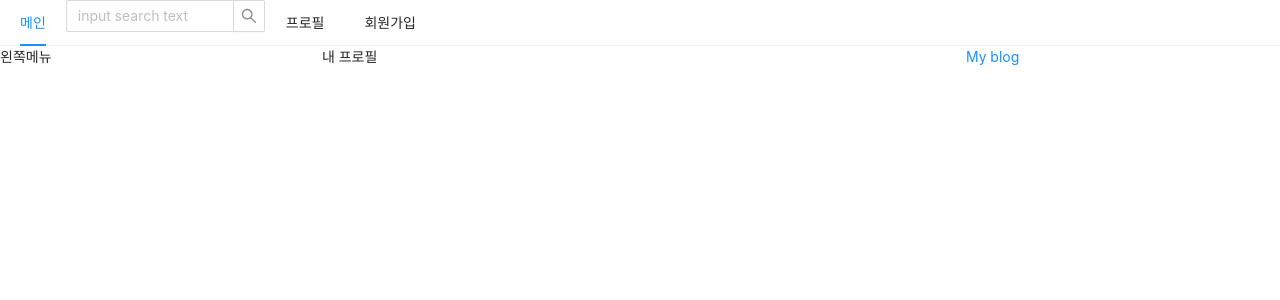
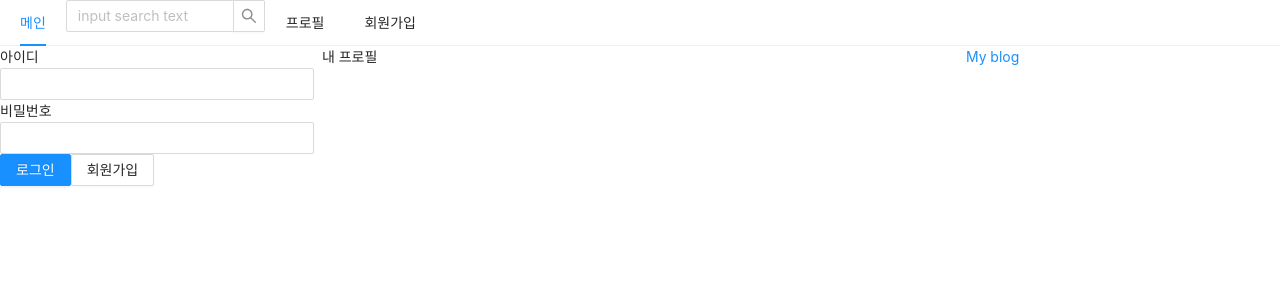
Before and after one commit to Kimakjun/react-sns, a Next.js app in the folder front/: page /profile in a window 1280 px wide. Shown: the top 300 px of the page. Built offline with nearby package versions, Linux system fonts and the light colour scheme.

Commit message:
loginForm 구현 1. login Form 디자인만 구현 2. 성능 최적화를 위해 이벤트함수 useCallBack 으로 감싸줌

```diff
--- a/front/components/AppLayout.js
+++ b/front/components/AppLayout.js
@@ -1,8 +1,12 @@
 import PropTypes from 'prop-types';
 import Link from 'next/link';
+import LoginForm from './LoginForm';
+import UserProfile from './UserProfile';
 import {Menu, Input, Row, Col} from 'antd'
+import { useState } from 'react';
 
 const AppLayout = ({children}) => {
+    const [isLoggedIn, setIsLoggedIn] = useState(false);
     return (
         <div>
             <Menu mode="horizontal">
@@ -19,7 +23,7 @@
             </Menu>
             <Row gutter={8}>
                 <Col xs={24} md={6}>
-                    왼쪽메뉴
+                    {isLoggedIn ? <UserProfile/> : <LoginForm/>}
                 </Col>
                 <Col xs={24} md={12}>
                     {children}
--- /dev/null
+++ b/front/components/LoginForm.js
@@ -0,0 +1,39 @@
+import {Button, Form, Input} from 'antd';
+import { useCallback, useState } from 'react';
+import Link from 'next/link';
+const initialInputs = {
+    userId: '',
+    userPw: ''
+}
+
+const LoginForm = () => {
+
+    const [inputs, setInputs] = useState(initialInputs);
+    const {userId, userPw} = inputs;
+    // inputs 만 바뀔때만 onChange 함수 새로 생성
+    const onChange = useCallback((e) => {
+        const {name, value} = e.target;
+        setInputs({...inputs, [name]: value});
+    },[inputs]);
+
+    return (
+        <Form>
+            <div>
+                <label htmlFor='userId'>아이디</label>
+                <br/>
+                <Input name='userId' type='text' value={userId} onChange={onChange} required/>
+            </div>
+            <div>
+            <label htmlFor='userPw'>비밀번호</label>
+                <br/>
+                <Input name='userPw'type='password' value={userPw} onChange={onChange} required/>
+            </div>
+            <div>
+                <Button type='primary' htmlType='submit'>로그인</Button>
+                <Link href='/signup'><a><Button>회원가입</Button></a></Link>
+            </div>
+        </Form>
+    );
+}
+
+export default LoginForm;
--- /dev/null
+++ b/front/components/UserProfile.js
@@ -0,0 +1,9 @@
+
+const UserProfile = () => {
+    return (
+        <>
+        </>
+    );
+}
+
+export default UserProfile;
```
Also changed, not shown: 1 other file (tests, documents, lock files or other folders).
